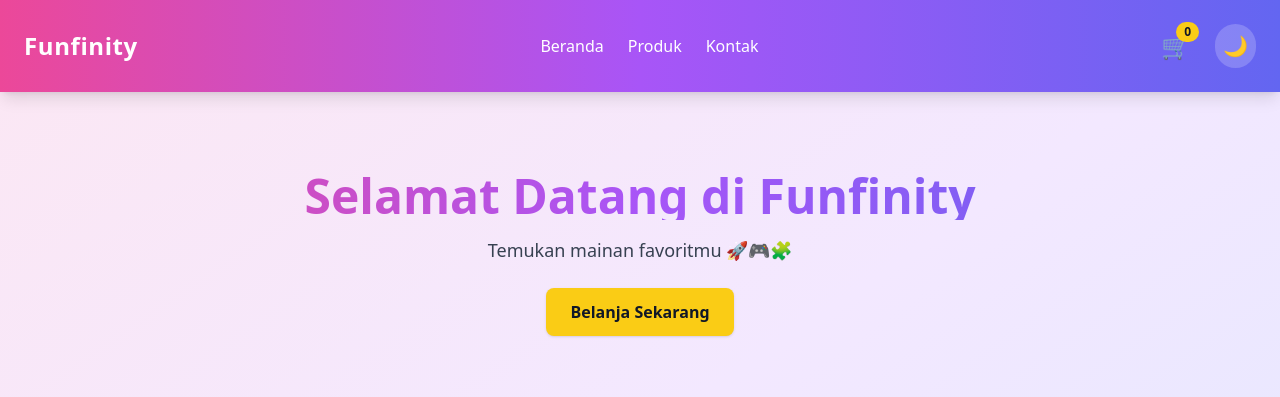
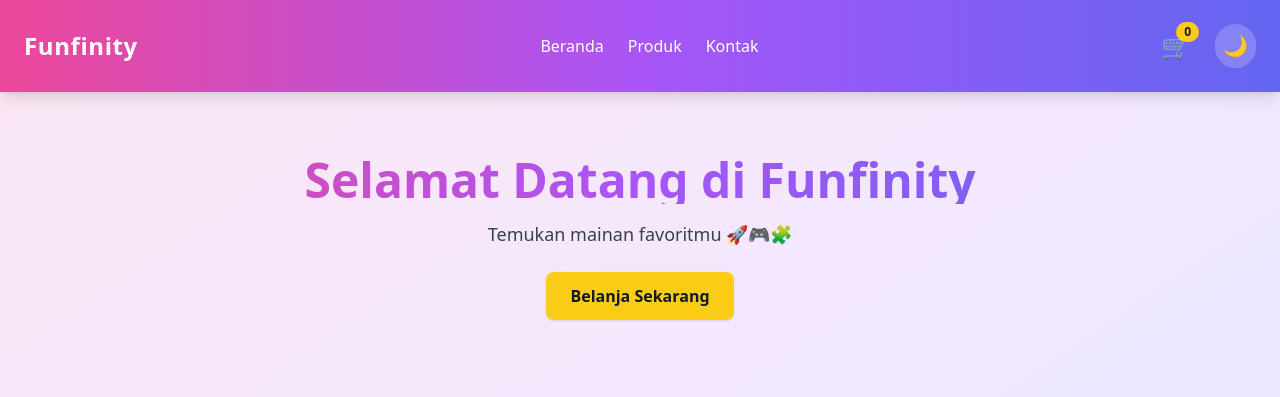
Before and after one commit to gilang-ops/website_mainan, a website: page index.html in a window 1280 px wide. Shown: the top 397 px of the page. Drawn offline with nearby package versions, Linux system fonts and the light colour scheme.

Commit message:
Update index.html

```diff
--- a/index.html
+++ b/index.html
@@ -39,7 +39,7 @@
 
   <!-- Hero -->
   <header class="text-center py-20 px-4" data-aos="fade-down">
-    <h2 class="text-3xl sm:text-4xl md:text-5xl font-extrabold text-transparent bg-clip-text bg-gradient-to-r from-pink-500 via-purple-500 to-indigo-500 leading-tight">
+    <h2 class="text-3xl sm:text-4xl md:text-5xl font-extrabold text-transparent bg-clip-text bg-gradient-to-r from-pink-500 via-purple-500 to-indigo-500 leading-tight -mt-4">
       Selamat Datang di Funfinity
     </h2>
     <p class="mt-4 text-lg text-gray-700 dark:text-gray-300">Temukan mainan favoritmu 🚀🎮🧩</p>
```
